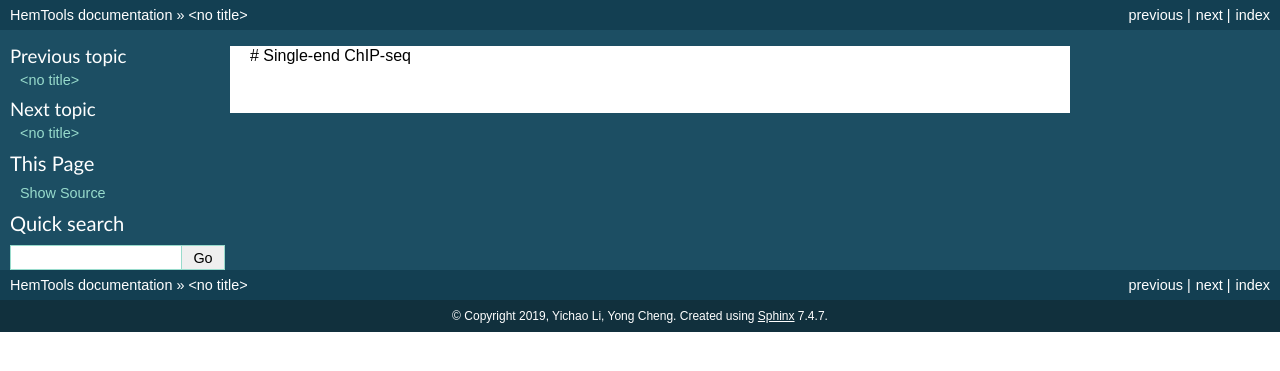
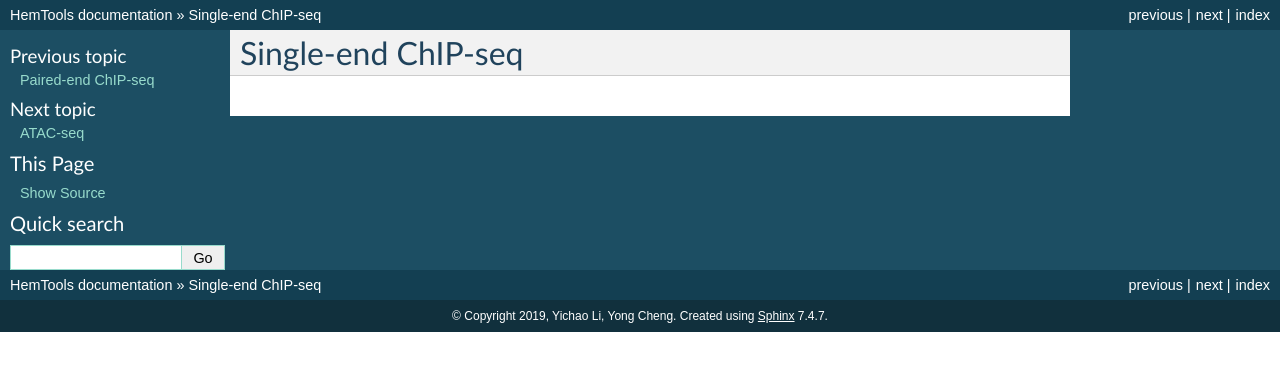
Before and after one commit to YichaoOU/HemTools, a Sphinx documentation site: the page built from docs/chip_seq_single.rst, in a window 1280 px wide. Shown: the top 371 px of the page. Built offline with Sphinx 7.4.7, drawn with Linux system fonts in a browser that asks for light colours.

Commit message:
HemTools init

```diff
--- a/docs/atac_seq.rst
+++ b/docs/atac_seq.rst
@@ -1,3 +1,4 @@
 
 
-# ATAC-seq
+ATAC-seq
+========
--- a/docs/chip_seq_pair.rst
+++ b/docs/chip_seq_pair.rst
@@ -1,3 +1,4 @@
 
 
-# Paired-end ChIP-seq
+Paired-end ChIP-seq
+===================
--- a/docs/chip_seq_single.rst
+++ b/docs/chip_seq_single.rst
@@ -1,3 +1,4 @@
 
 
-# Single-end ChIP-seq
+Single-end ChIP-seq
+===================
--- a/docs/crispr_seq.rst
+++ b/docs/crispr_seq.rst
@@ -1,3 +1,4 @@
 
 
-## CRISPR-seq
+CRISPR-seq
+==========
```
